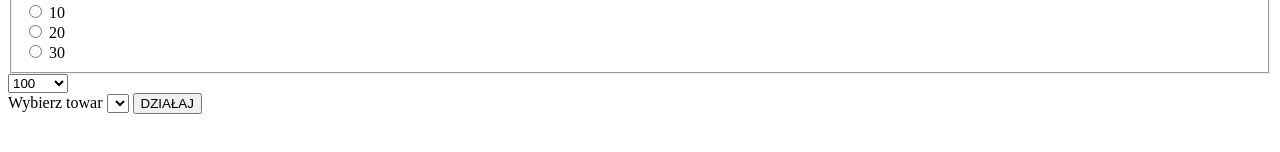
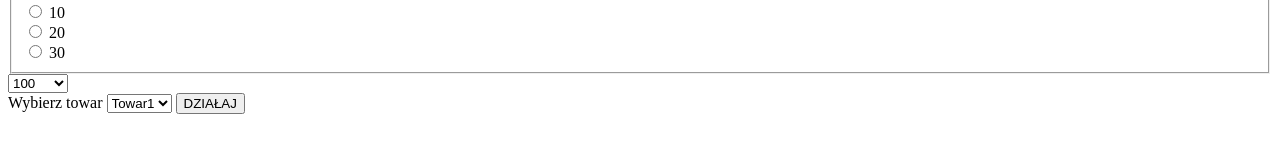
Before and after one commit to JMasalski/form, a plain HTML site: page index.html in a window 1280 px wide. Shown: the part 184-336 px from the top of the page. Drawn offline with Linux system fonts and the light colour scheme.

Commit message:
Marek Towarek obiekt

```diff
--- a/index.html
+++ b/index.html
@@ -41,6 +41,7 @@
         <label for="sel1">Wybierz towar</label>
         <select name="sel1" id="sel1">
             <script>select1()</script>
+            <script>selectOb()</script>
         </select>
         <button type="button" onclick="funkcja(this.form);">DZIAŁAJ</button>
     </form>
--- a/skrypty.js
+++ b/skrypty.js
@@ -1,6 +1,11 @@
 const towary = [
     "Towar1", "Towar2", "Towar3"
 ];
+const towaryOb = [
+    {id:0, nazwa: "Towar4"},
+    {id:1, nazwa: "Towar5"},
+    {id:2, nazwa: "Towar6"}
+]
 
 
 
@@ -27,5 +32,15 @@ function select1(){
     towary.forEach(item => {
         let opcja = document.createElement('option');
         opcja.value = opcja.textContent = item;
+        select.appendChild(opcja)
     })
 }
+
+function selectOb(){
+    let select = document.querySelector("#sel1");
+    for(const k of Object.keys(towaryOb)){
+        let opcja = document.createElement('option');
+        opcja.value = opcja.textContent = towaryOb[k].nazwa;
+        select.appendChild(opcja);
+    }
+}
```
